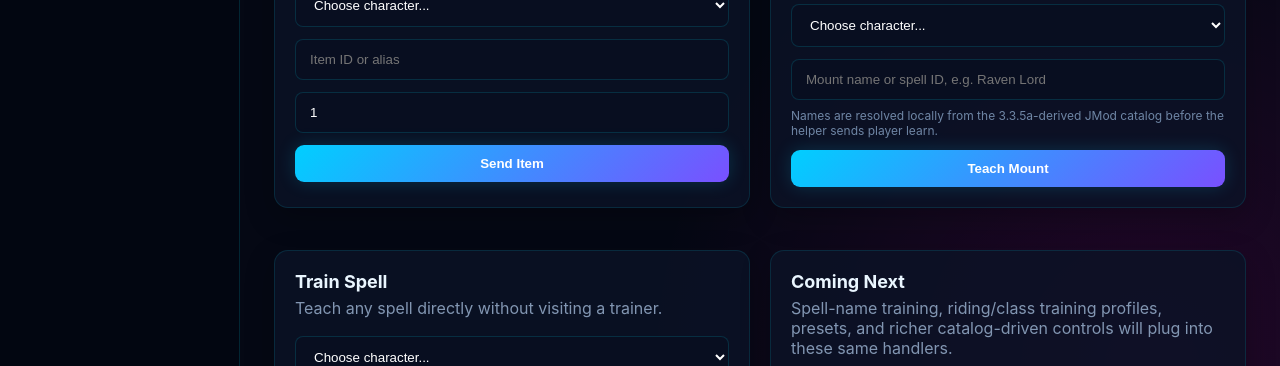
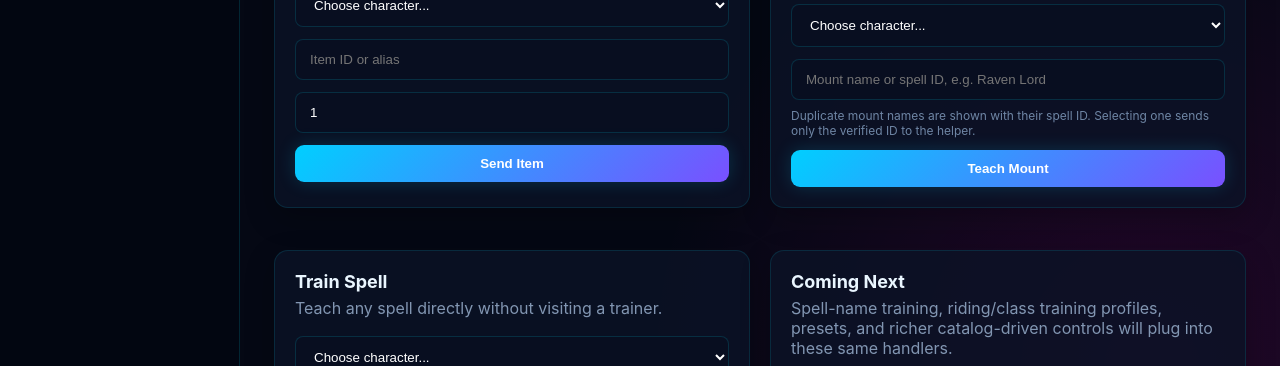
Before and after one commit to J3ST3L2/JMod-WoW, a Python web app: template admin/web/app/templates/jmod_tools.html in a window 1280 px wide. Shown: the part 855-1221 px from the top of the page. Run offline with Jinja, Linux system fonts and the light colour scheme; the template is opened without the code that fills it: most values are stand-ins (such as "Sample title", 1, 10 or a date in 2020).

Commit message:
Disambiguate duplicate mount names in JMod tools

```diff
--- a/admin/web/app/templates/jmod_tools.html
+++ b/admin/web/app/templates/jmod_tools.html
@@ -114,7 +114,7 @@
             <section class="panel tool-card">
                 <h2>Teach Mount</h2>
                 <p>Search the local JMod mount catalog by friendly name or use a verified spell ID.</p>
-                <form method="post" action="/jmod-tools">
+                <form method="post" action="/jmod-tools" class="mount-form">
                     <input type="hidden" name="command" value="mount">
                     <select name="character" required>
                         <option value="">Choose character...</option>
@@ -122,9 +122,9 @@
                     </select>
                     <input name="value" list="mount-options" placeholder="Mount name or spell ID, e.g. Raven Lord" autocomplete="off" required>
                     <datalist id="mount-options">
-                        {% for m in mounts %}<option value="{{ m.name }}">Spell {{ m.game_id }}</option>{% endfor %}
+                        {% for m in mounts %}<option value="{{ m.name }} [{{ m.game_id }}]"></option>{% endfor %}
                     </datalist>
-                    <div class="hint">Names are resolved locally from the 3.3.5a-derived JMod catalog before the helper sends player learn.</div>
+                    <div class="hint">Duplicate mount names are shown with their spell ID. Selecting one sends only the verified ID to the helper.</div>
                     <button class="primary-button" type="submit">Teach Mount</button>
                 </form>
             </section>
@@ -151,5 +151,14 @@
         </div>
     </main>
 </div>
+<script>
+for (const form of document.querySelectorAll('.mount-form')) {
+    form.addEventListener('submit', () => {
+        const input = form.querySelector('input[name="value"]');
+        const match = input.value.match(/\[(\d+)\]\s*$/);
+        if (match) input.value = match[1];
+    });
+}
+</script>
 </body>
 </html>
```
